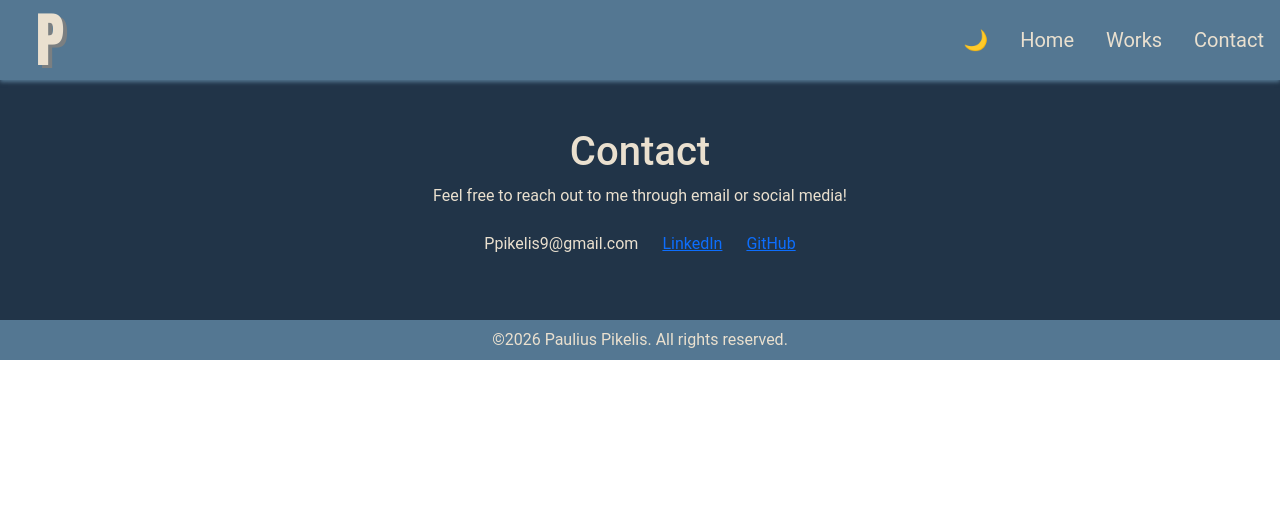
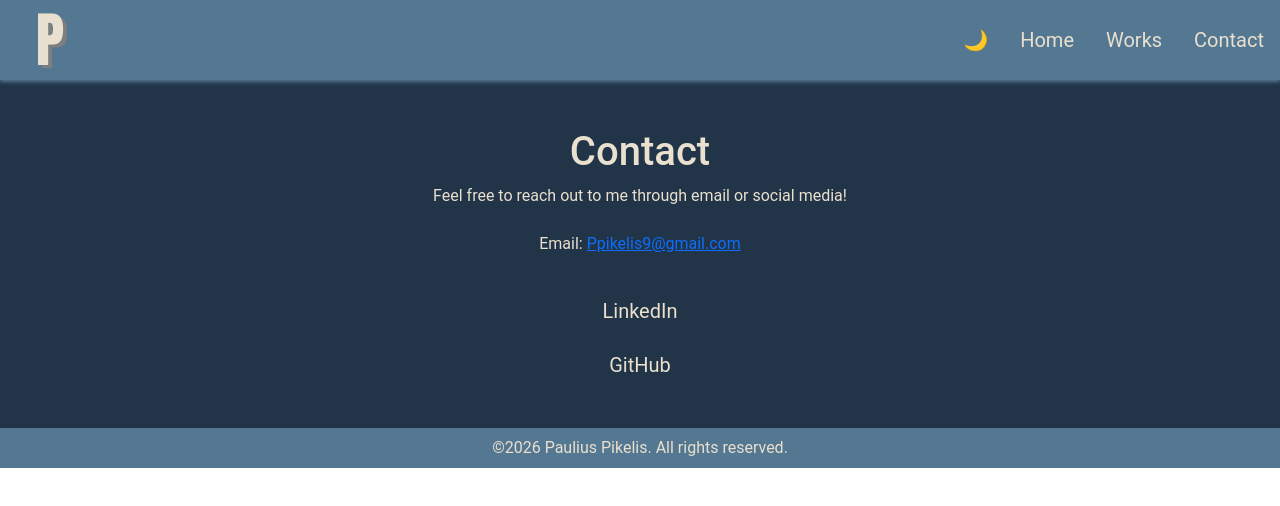
Before and after one commit to ppikelis99/personal-website, a React (Vite) app: page /contact in a window 1280 px wide. Shown: the top 506 px of the page. Built offline with nearby package versions, Linux system fonts and the light colour scheme.

Commit message:
contact info changed

```diff
--- a/src/Components/Contact/Contact.css
+++ b/src/Components/Contact/Contact.css
@@ -2,3 +2,7 @@
     color: var(--text-color);
     background-color: var(--background-color);
 }
+.urlLinks {
+    text-decoration: none;
+    color: var(--text-color);
+}
--- a/src/Components/Contact/Contact.jsx
+++ b/src/Components/Contact/Contact.jsx
@@ -4,10 +4,10 @@ export default function Contact() {
         <div className="w-100 contactContainer text-center p-5">
             <h1>Contact</h1>
             <p>Feel free to reach out to me through email or social media!</p>
-            <div className="d-flex justify-content-center gap-4 mt-4">
-                <p>Ppikelis9@gmail.com</p>
-                <a href="https://www.linkedin.com/in/paulius-pikelis-755a16381/">LinkedIn</a>
-                <a href="">GitHub</a>
+            <div className="d-flex flex-column justify-content-center gap-4 mt-4">
+                <p>Email: <a href="mailto:ppikelis9@gmail.com">Ppikelis9@gmail.com</a></p>
+                <a className='urlLinks fs-5' href="https://www.linkedin.com/in/paulius-pikelis-755a16381/">LinkedIn</a>
+                <a className='urlLinks fs-5' href="https://github.com/ppikelis99?tab=repositories">GitHub</a>
             </div>
         </div>
     );
```
